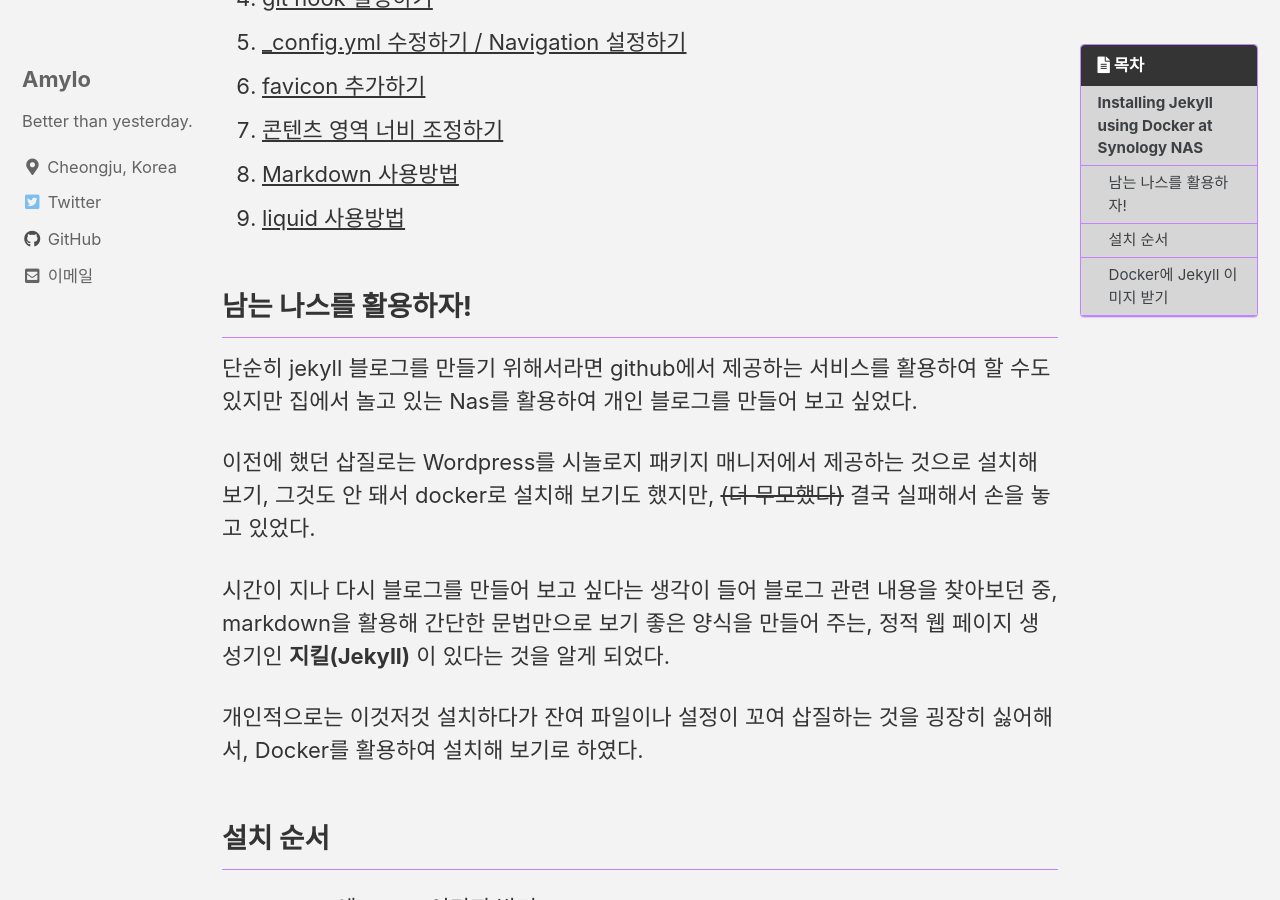
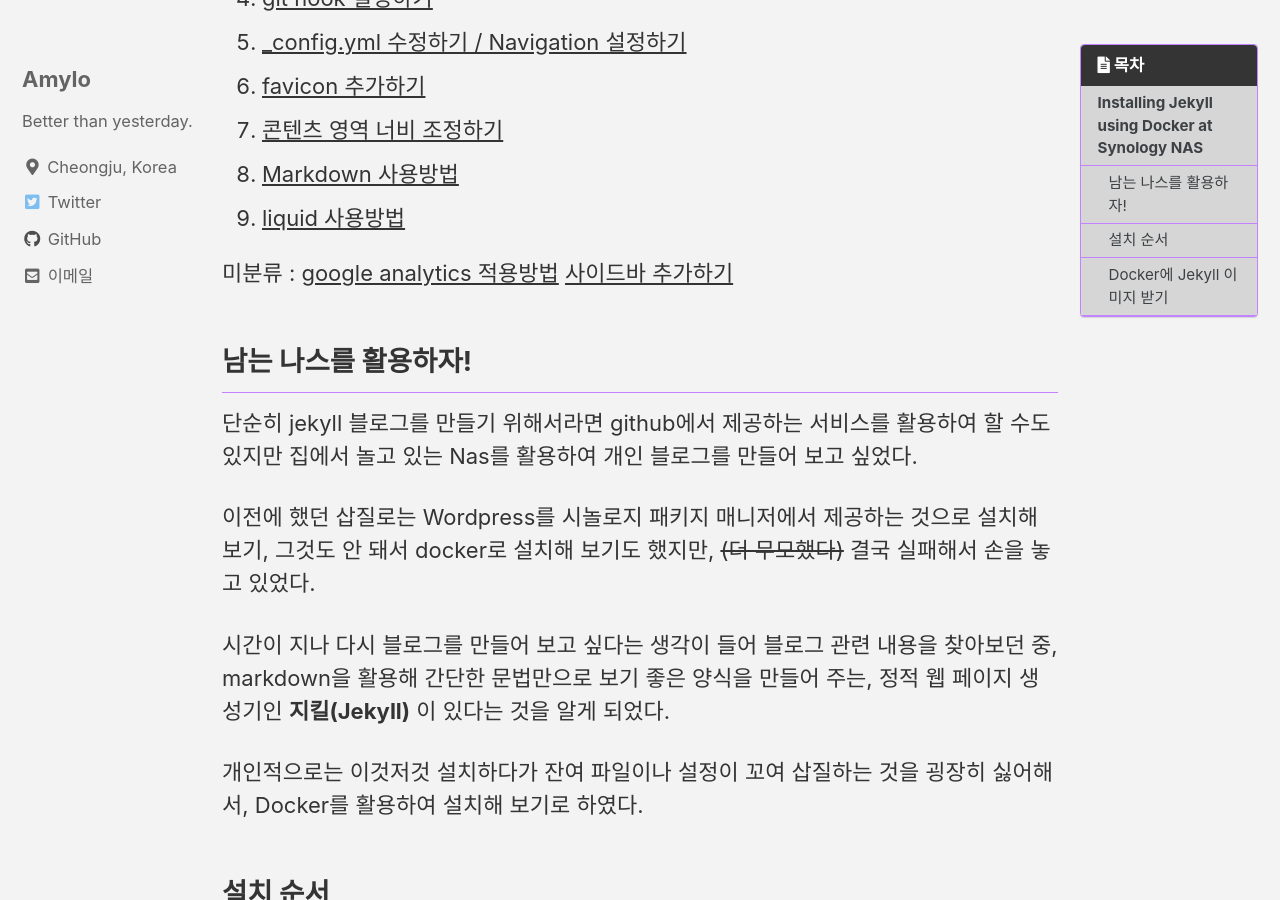
Before and after one commit to Amylo-jh/Amylo-blog, a Jekyll site: the page built from _posts/2021-06-27-jekyll_on_nas.md, in a window 1280 px wide and 900 px high, scrolled down 576 px. Built offline with Jekyll 4.4.1, drawn with Linux system fonts in a browser that asks for light colours; cached includes are drawn as plain includes; comment, search, counter and statistics services are not loaded.

Commit message:
add useful link

```diff
--- a/_posts/2021-06-27-jekyll_on_nas.md
+++ b/_posts/2021-06-27-jekyll_on_nas.md
@@ -32,6 +32,10 @@ last_modified_at: 2021-07-03T23:50
 6. [콘텐츠 영역 너비 조정하기](https://eona1301.github.io/github_blog/GithubBlog-Content-Width/)
 7. [Markdown 사용방법](https://ansohxxn.github.io/blog/markdown/)
 8. [liquid 사용방법](https://ansohxxn.github.io/blog/liquid/)
+
+미분류 :
+[google analytics 적용방법](https://jhlov.github.io/jekyll-%EB%B8%94%EB%A1%9C%EA%B7%B8%EC%97%90-google-analytics-%EC%A0%81%EC%9A%A9%ED%95%98%EA%B8%B0/)
+[사이드바 추가하기](https://jhlov.github.io/jekyll-%EB%B8%94%EB%A1%9C%EA%B7%B8%EC%97%90-%EC%82%AC%EC%9D%B4%EB%93%9C%EB%B0%94-%EC%B6%94%EA%B0%80%ED%95%98%EA%B8%B0/)
 
 ## 남는 나스를 활용하자!
 단순히 jekyll 블로그를 만들기 위해서라면 github에서 제공하는 서비스를 활용하여 할 수도 있지만 집에서 놀고 있는 Nas를 활용하여 개인 블로그를 만들어 보고 싶었다.
```
